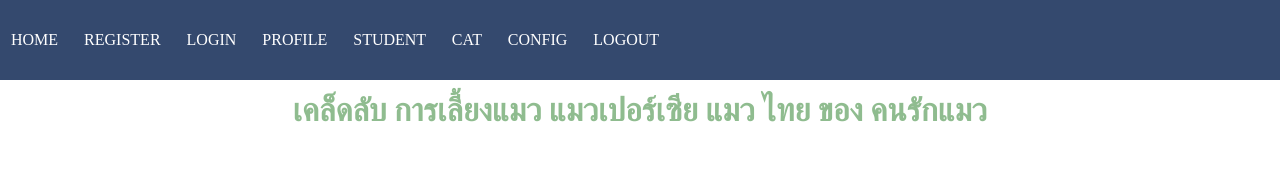
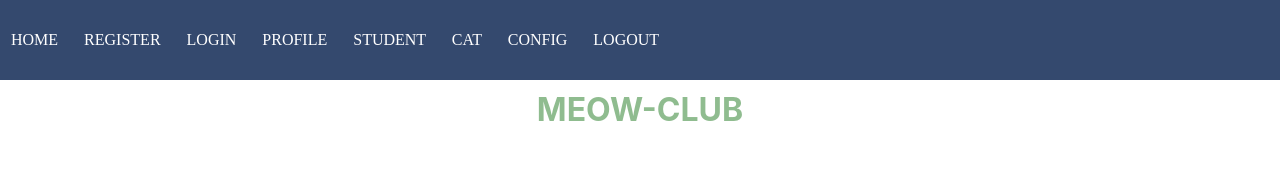
Before and after one commit to Enknarin/miniproject, a Next.js app in the folder Front End/: page / in a window 1280 px wide. Shown: the top 180 px of the page. Built offline with nearby package versions, Linux system fonts and the light colour scheme.

Commit message:
test MEOW-CLUB 1st

```diff
--- a/Front End/pages/index.js
+++ b/Front End/pages/index.js
@@ -10,11 +10,11 @@ export default function Home({ token }) {
   return (
     <Layout>
     <Head>
-        <title>First Page</title>
+        <title>MEOW-CLUB</title>
     </Head>
     <div>
         <Navbar />
-        <h1 className="head">เคล็ดลับ การเลี้ยงแมว แมวเปอร์เซีย แมว ไทย ของ คนรักแมว</h1>
+        <h1 className="head">MEOW-CLUB</h1>
         <div className="cat">
         <img src="https://www.thesprucepets.com/thmb/bgNR8imKQ3XhKeT9Y24pmvKCbNg=/960x0/filters:no_upscale():max_bytes(150000):strip_icc():format(webp)/GettyImages-1185181003-b2f9c48e81304d10b93f55be4090d788.jpg"
         alt="Lamp" width="800" height="550"></img>
```
